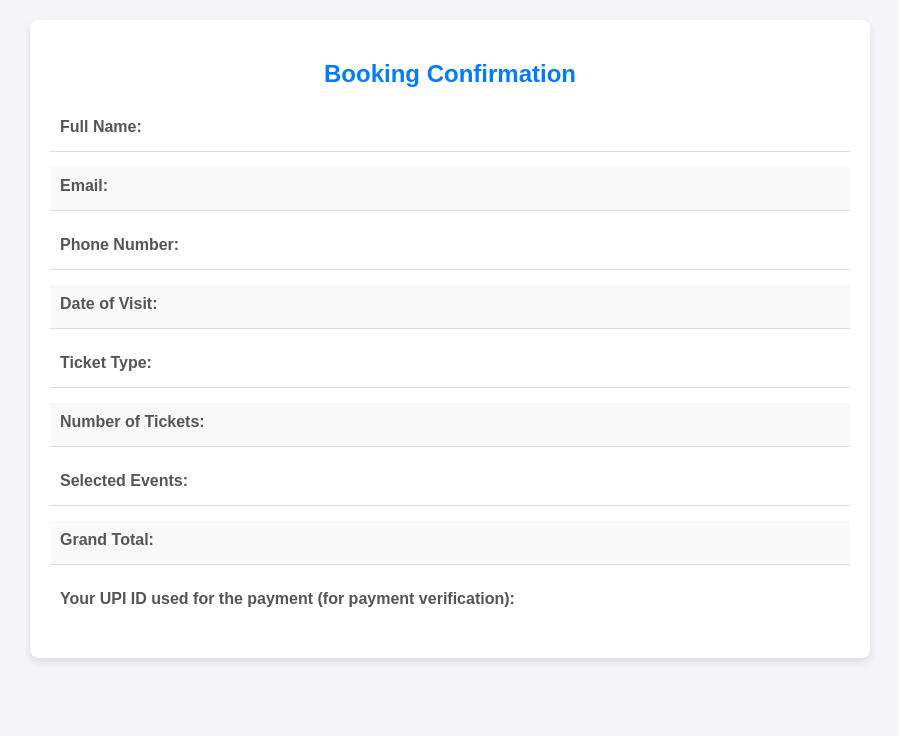
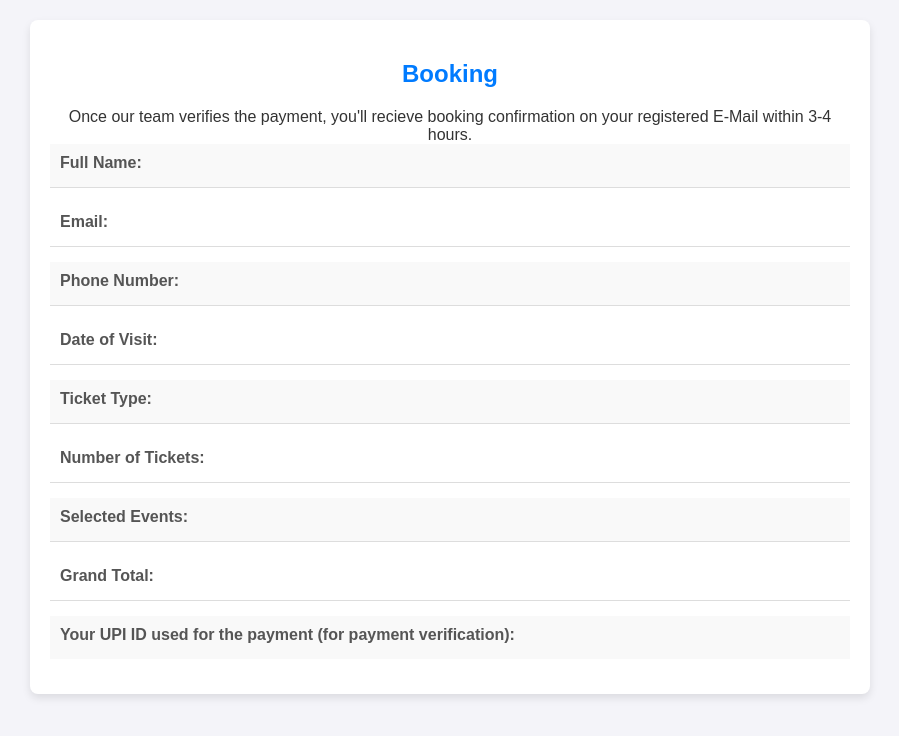
Before and after one commit to hardik2004gupta/Museum_Ticket_Booking_Form, a website: page public/display.html in a window 1280 px wide. Shown: the whole page, without its empty margins (190-1089 px from the left). Drawn offline with Linux system fonts and the light colour scheme.

Commit message:
Update display.html

```diff
--- a/public/display.html
+++ b/public/display.html
@@ -47,7 +47,8 @@
 </head>
 <body>
     <div class="container">
-        <h2>Booking Confirmation</h2>
+        <h2>Booking</h2>
+        <center>Once our team verifies the payment, you'll recieve booking confirmation on your registered E-Mail within 3-4 hours.</center>
         <div class="form-group">
             <strong>Full Name:</strong> <span id="name"></span>
         </div>
```
